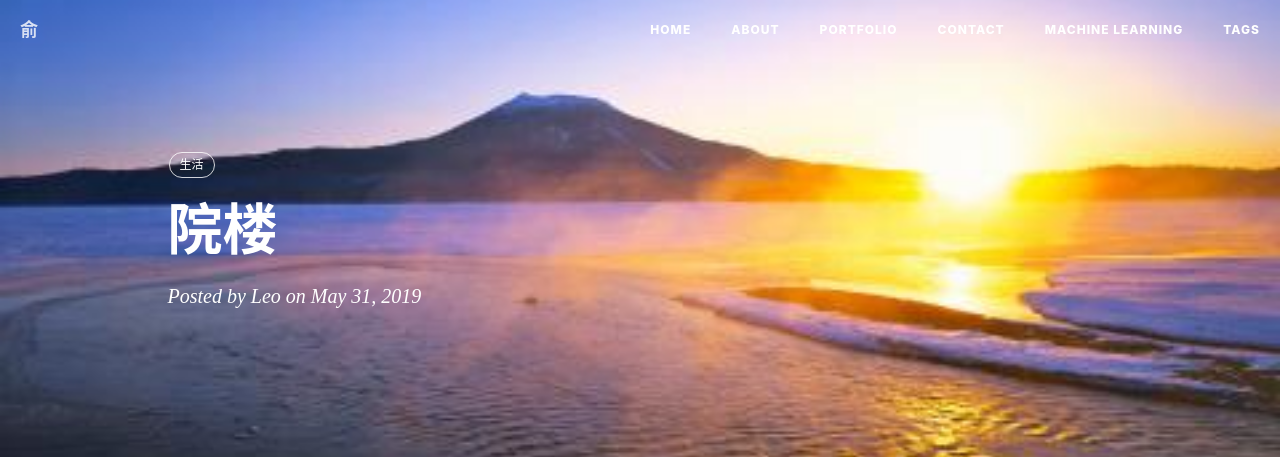
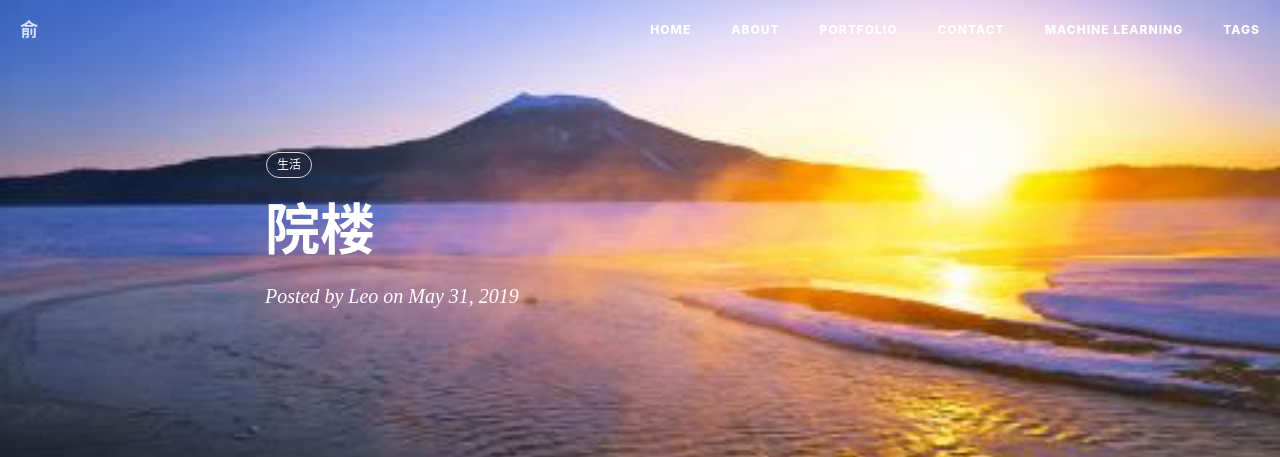
Before and after one commit to Kuankelife/leoblog, a Jekyll site: the page built from _posts/2019-05-31-mylab.md.md, in a window 1280 px wide. Shown: the top 457 px of the page. Built offline with Jekyll 4.4.1, drawn with Linux system fonts in a browser that asks for light colours; nearby versions of some CDN libraries; comment, search, counter and statistics services are not loaded; grey boxes are pictures that could not be loaded.

Commit message:
Update intro-header.html

```diff
--- a/_includes/intro-header.html
+++ b/_includes/intro-header.html
@@ -33,7 +33,7 @@
     {% endif %}
     <div class="container">
         <div class="row">
-            <div class="col-lg-10 col-lg-offset-1 col-md-10 col-md-offset-1">
+            <div class="col-lg-8 col-lg-offset-2 col-md-8 col-md-offset-2">
                 <div class="post-heading">
                     <div class="tags">
                         {% for tag in page.tags %}
@@ -81,10 +81,17 @@
                     <h1>{{ page.title }}</h1>
                     {% comment %} always create a h2 for keeping the margin {% endcomment %}
                     <h2 class="subheading">{{ page.subtitle }}</h2>
-                    <span class="meta">Posted by {% if page.author %}{{ page.author }}{% else %}{{ site.title }}{% endif %}
-                        on {{ page.date | date: "%B %-d, %Y" }}</span>
 
 
+                    <span class="meta">Posted by {% if page.author %}{{ page.author }}{% else %}{{ site.title }}{% endif %} on {{ page.date | date: "%B %-d, %Y" }}  </span>
+                    <!-- leancloud -->
+                  {% if site.leancloud.enable %}
+                <span id="{{ page.url }}" class="leancloud_visitors" data-flag-title="{{ page.title }}">
+                <span class="post-meta-divider"></span>
+                <span class="post-meta-item-text"> View&nbsp<i class="fa fa-eye" title='访问量' aria-hidden="true"></i>  </span>
+                <span class="leancloud-visitors-count"></span>
+                </span>
+                    {% endif %}
                 </div>
             </div>
         </div>
```
